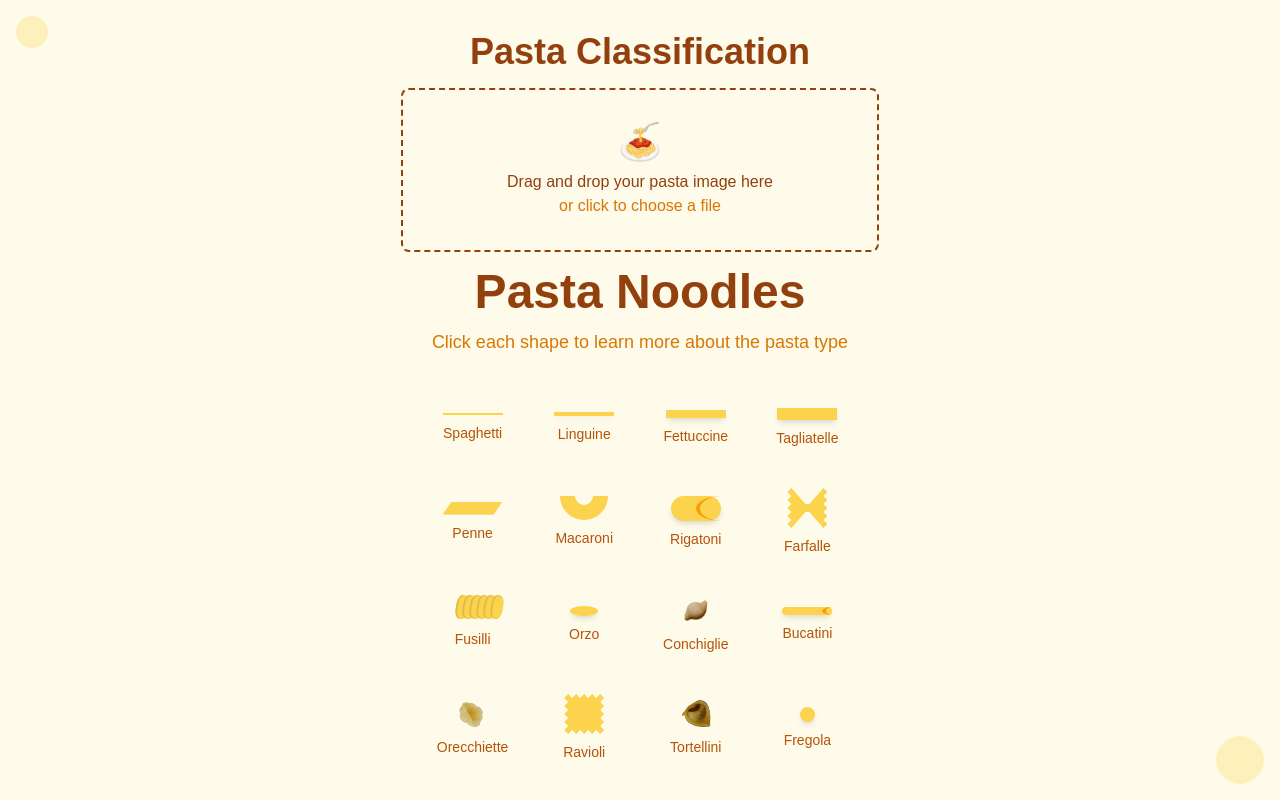
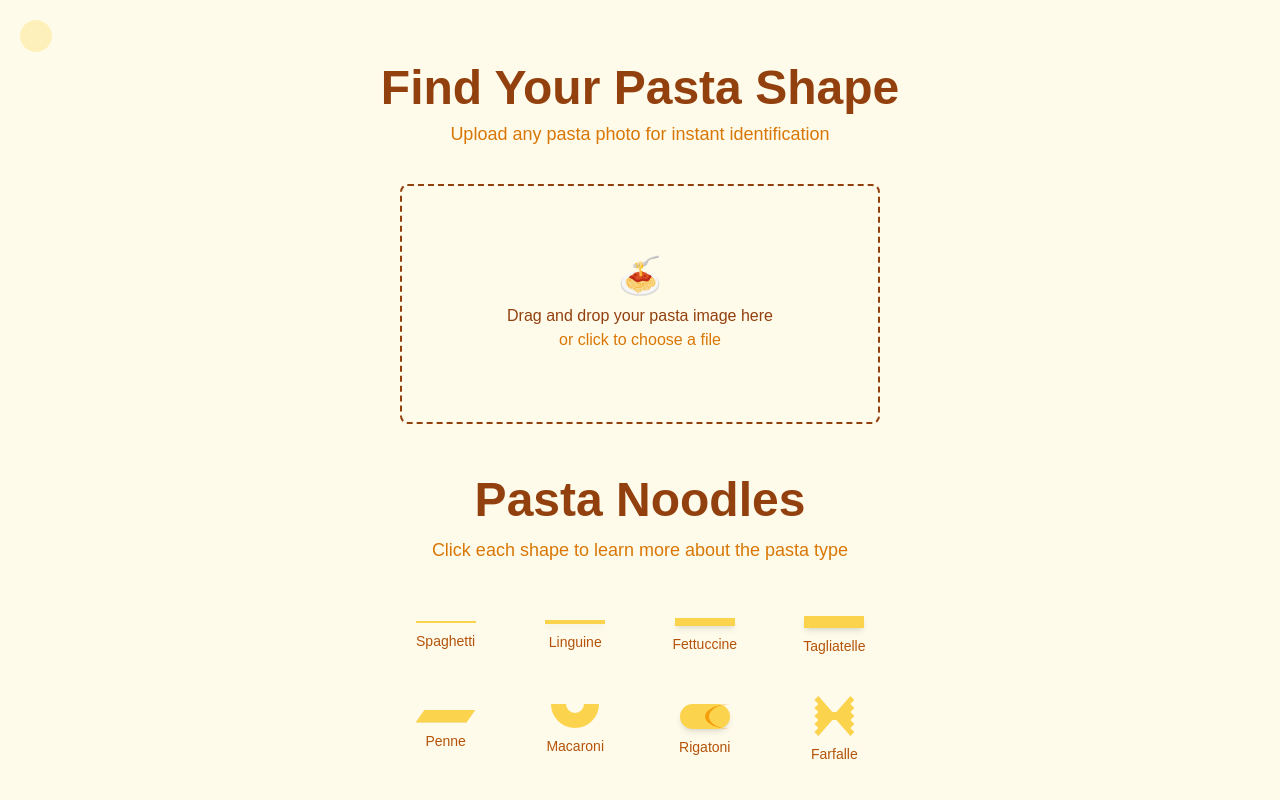
Before and after one commit to tomhyhan/noodles_frontend, a Next.js app: page / in a window 1280 px wide. Shown: the top 800 px of the page. Built offline with nearby package versions, Linux system fonts and the light colour scheme.

Commit message:
image pass to noodle result page

```diff
--- a/src/app/[noodles]/page.js
+++ b/src/app/[noodles]/page.js
@@ -1,31 +1,36 @@
-import { pastaData } from "@/lib/pastaData"
+import { PastaImage } from '@/components/PastaResult';
+import { pastaData } from '@/lib/pastaData';
 
 export async function generateStaticParams() {
-    return [
-        {noodles: "Spaghetti"},
-        {noodles: "Fettuccine"},
-        {noodles: "Penne"},
-        {noodles: "Rigatoni"},
-        {noodles: "Macaroni"},
-        {noodles: "Linguine"},
-        {noodles: "Farfalle"},
-        {noodles: "Tagliatelle"},
-        {noodles: "Fusilli"},
-        {noodles: "Orzo"},
-        {noodles: "Conchiglie"},
-        {noodles: "Bucatini"},
-        {noodles: "Orecchiette"},
-        {noodles: "Ravioli"},
-        {noodles: "Tortellini"},
-        {noodles: "Fregola"},
-    ]
+  return [
+    { noodles: 'Spaghetti' },
+    { noodles: 'Fettuccine' },
+    { noodles: 'Penne' },
+    { noodles: 'Rigatoni' },
+    { noodles: 'Macaroni' },
+    { noodles: 'Linguine' },
+    { noodles: 'Farfalle' },
+    { noodles: 'Tagliatelle' },
+    { noodles: 'Fusilli' },
+    { noodles: 'Orzo' },
+    { noodles: 'Conchiglie' },
+    { noodles: 'Bucatini' },
+    { noodles: 'Orecchiette' },
+    { noodles: 'Ravioli' },
+    { noodles: 'Tortellini' },
+    { noodles: 'Fregola' },
+  ];
 }
 
 export default async function Page({ params }) {
+  const noodles = (await params).noodles;
 
-    const noodles = (await params).noodles
-    console.log(noodles)
-    return <div>My Post: {noodles} <p>{pastaData[noodles]}</p></div>
+  return (
+    <div>
+      <PastaImage />
+      My Post: {noodles} <p>{pastaData[noodles]}</p>
+    </div>
+  );
 }
 
-export const dynamicParams = false
+export const dynamicParams = false;
--- a/src/app/api/predict/route.js
+++ b/src/app/api/predict/route.js
@@ -1,31 +1,28 @@
 // app/api/predict/route.js
-import { NextResponse } from 'next/server'
-import { Client } from '@gradio/client'
+import { NextResponse } from 'next/server';
+import { Client } from '@gradio/client';
 
 export async function POST(request) {
   try {
-        const formData = await request.formData()
-        const image = formData.get('image')
+    const formData = await request.formData();
+    const image = formData.get('image');
 
     if (!image) {
-            return NextResponse.json(
-                { error: 'No image provided' },
-                { status: 400 }
-            )
+      return NextResponse.json({ error: 'No image provided' }, { status: 400 });
     }
 
-        const bytes = await image.arrayBuffer()
-        const blob = new Blob([bytes])
+    const bytes = await image.arrayBuffer();
+    const blob = new Blob([bytes]);
 
-        const client = await Client.connect(process.env.API_ROUTE)
-        const result = await client.predict('/predict', { image: blob })
-
-        return NextResponse.json(result.data)
+    const client = await Client.connect(process.env.API_ROUTE);
+    const result = await client.predict('/predict', { image: blob });
+    console.log('result', result);
+    return NextResponse.json(result.data);
   } catch (error) {
-        console.error('Error:', error)
+    console.error('Error:', error);
     return NextResponse.json(
       { error: 'Failed to process image' },
       { status: 500 }
-        )
+    );
   }
 }
--- a/src/app/layout.js
+++ b/src/app/layout.js
@@ -21,12 +21,12 @@ export default function RootLayout({ children }) {
   return (
     <html lang='en'>
       <body
-        className={`${geistSans.variable} ${geistMono.variable} antialiased w-screen h-screen bg-amber-50 relative overflow-hidden flex  justify-center`}
+        className={`${geistSans.variable} ${geistMono.variable} antialiased w-screen min-h-screen bg-amber-50 relative overflow-x-hidden flex  justify-center`}
       >
         {children}
-        <div className='absolute inset-0 -z-10'>
-          <div className='absolute top-4 left-4 w-8 h-8 bg-amber-200 rounded-full opacity-50 animate-pulse' />
-          <div className='absolute bottom-4 right-4 w-12 h-12 bg-amber-200 rounded-full opacity-50 animate-pulse' />
+        <div className='absolute inset-0 -z-10 w-fill h-full'>
+          <div className='absolute top-5 left-5 w-8 h-8 bg-amber-200 rounded-full opacity-50 animate-pulse' />
+          <div className='absolute bottom-5 right-5 w-12 h-12 bg-amber-200 rounded-full opacity-50 animate-pulse' />
         </div>
       </body>
     </html>
--- a/src/app/page.js
+++ b/src/app/page.js
@@ -3,7 +3,7 @@ import { useState, useRef } from 'react';
 import { useRouter } from 'next/navigation';
 import { PastaLoader } from '@/components/PastaLoader';
 import { PastaList } from '@/components/PastaList';
-import { PastaForm } from '@/components/PastaForm';
+import { Dragging, PastaForm } from '@/components/PastaForm';
 
 export default function Home() {
   const [preview, setPreview] = useState(null);
@@ -15,14 +15,15 @@ export default function Home() {
   const handleFileInput = async (e) => {
     const file = e.target.files[0];
     if (file) {
-      setPreview(URL.createObjectURL(file));
-      await submitImage(file);
+      const previewUrl = URL.createObjectURL(file);
+      setPreview(previewUrl);
+      await submitImage(file, previewUrl);
       e.target.value = '';
-      return () => URL.revokeObjectURL(objectUrl);
+      return () => URL.revokeObjectURL(previewUrl);
     }
   };
 
-  const submitImage = async (file) => {
+  const submitImage = async (file, previewUrl) => {
     if (!file) {
       alert('Please upload a File');
       return;
@@ -42,7 +43,7 @@ export default function Home() {
     setLoading(true);
     try {
       const formData = new FormData();
-      // formData.append('image', file);
+      formData.append('image', file);
 
       // const response = await fetch('/api/predict', {
       //   method: 'POST',
@@ -52,13 +53,14 @@ export default function Home() {
       // if (!response.ok) throw new Error('Prediction failed');
 
       // const data = await response.json();
-      // router.push(`/${data[0]}`);
+      const data = ['Macaroni'];
+      console.log('preview', previewUrl);
+      router.push(`/${data[0]}?image=${encodeURIComponent(previewUrl)}`);
     } catch (error) {
       console.error('Error:', error);
       alert('Failed to process image');
     } finally {
-      setTimeout(() => setLoading(false), 10000);
-      // setLoading(false);
+      setLoading(false);
     }
   };
 
@@ -88,53 +90,35 @@ export default function Home() {
 
     if (e.dataTransfer.files && e.dataTransfer.files.length > 0) {
       const file = e.dataTransfer.files[0];
-      setPreview(URL.createObjectURL(file));
-      await submitImage(file);
+      const previewUrl = URL.createObjectURL(file);
+      setPreview(previewUrl);
+      await submitImage(file, previewUrl);
       e.dataTransfer.clearData();
-      return () => URL.revokeObjectURL(objectUrl);
+      return () => URL.revokeObjectURL(previewUrl);
     }
   };
 
   return (
     <div
-      className='text-center max-w-screen-md'
+      className='text-center flex flex-col gap-10 m-16'
       onDragEnter={handleDragEnter}
       onDragLeave={handleDragLeave}
       onDragOver={handleDragOver}
       onDrop={handleDrop}
     >
-      <h1 className='text-4xl mt-8 font-bold mb-4 text-amber-800'>
-        Pasta Classification
-      </h1>
-
-      {isDragging && (
-        <div className='absolute inset-0 bg-amber-800 bg-opacity-50 z-50 m-0 p-8'>
-          <div className='text-center flex flex-col items-center justify-center border-[1rem] border-white border-dashed rounded-lg w-full h-full'>
-            <div className='text-5xl mb-4' role='img' aria-label='pasta emoji'>
-              🍝
-            </div>
-            <p className='text-4xl text-white font-semibold'>
-              Drag and Drop your pasta image here
-            </p>
-          </div>
+      <div className='text-amber-800 mb-3 max-w-2xl mx-auto flex flex-col gap-3'>
+        <div className='mb-6'>
+          <h1 className='text-5xl font-bold mb-2'>Find Your Pasta Shape</h1>
+          <p className='text-amber-600 text-lg font-medium'>
+            Upload any pasta photo for instant identification
+          </p>
         </div>
-      )}
-
-      <PastaForm onFileInput={handleFileInput} />
-      <div className='p-4 max-w-2xl mx-auto'>
-        {/* {preview && (
-            <div className='relative h-64 w-full'>
-              <Image
-                src={preview}
-                alt='Preview'
-                fill
-                className='object-contain'
-              />
-            </div>
-          )} */}
-        {loading ? <PastaLoader preview={preview} /> : <></>}
+        <PastaForm onFileInput={handleFileInput} />
         <PastaList />
       </div>
+
+      {isDragging && <Dragging />}
+      {loading ? <PastaLoader preview={preview} /> : <></>}
     </div>
   );
 }
--- a/src/components/PastaForm.jsx
+++ b/src/components/PastaForm.jsx
@@ -1,14 +1,29 @@
+export function Dragging() {
+  return (
+    <div className='absolute inset-0 bg-amber-800 bg-opacity-50 z-50 m-0 p-8'>
+      <div className='text-center flex flex-col items-center justify-center border-[1rem] border-white border-dashed rounded-lg w-full h-full'>
+        <div className='text-5xl mb-4' role='img' aria-label='pasta emoji'>
+          🍝
+        </div>
+        <p className='text-4xl text-white font-semibold'>
+          Drag and Drop your pasta image here
+        </p>
+      </div>
+    </div>
+  );
+}
+
 export function PastaForm({ onFileInput }) {
   return (
-    <div className='space-y-4 text-left'>
-      <div className='border-2 border-dashed border-amber-800 rounded-lg p-8 transition-colors hover:bg-amber-50 relative'>
+    <div className='space-y-4 text-left mb-10 flex justify-center'>
+      <div className='border-2 border-dashed border-amber-800 rounded-lg p-8  hover:bg-amber-50 relative h-[15rem] w-[30rem]'>
         <input
           onChange={onFileInput}
           type='file'
           accept='image/*'
           className='absolute inset-0 w-full h-full opacity-0 cursor-pointer'
         />
-        <div className='text-center'>
+        <div className='text-center flex flex-col justify-center items-center h-full'>
           <div className='text-4xl mb-2'>🍝</div>
           <p className='text-amber-800 font-medium'>
             Drag and drop your pasta image here
@@ -20,22 +35,3 @@ export function PastaForm({ onFileInput }) {
     </div>
   );
 }
-
-const UploadIcon = () => (
-  <svg
-    xmlns='http://www.w3.org/2000/svg'
-    width='24'
-    height='24'
-    viewBox='0 0 24 24'
-    fill='none'
-    stroke='currentColor'
-    strokeWidth='2'
-    strokeLinecap='round'
-    strokeLinejoin='round'
-    className='w-12 h-12 mx-auto mb-4 text-amber-800'
-  >
-    <path d='M21 15v4a2 2 0 0 1-2 2H5a2 2 0 0 1-2-2v-4' />
-    <polyline points='17 8 12 3 7 8' />
-    <line x1='12' y1='3' x2='12' y2='15' />
-  </svg>
-);
--- /dev/null
+++ b/src/components/PastaResult.jsx
@@ -0,0 +1,21 @@
+'use client';
+
+import Image from 'next/image';
+import { useSearchParams } from 'next/navigation';
+
+export function PastaImage() {
+  const searchparams = useSearchParams();
+  const imageData = searchparams.get('image');
+  console.log(imageData);
+  return (
+    <div className='flex justify-center items-center h-64 w-full'>
+      <Image
+        src={imageData}
+        alt='Preview'
+        width={500}
+        height={300}
+        className='max-h-64 w-auto  rounded-md'
+      />
+    </div>
+  );
+}
```
Lines whose indentation alone changed are shown as unchanged.
